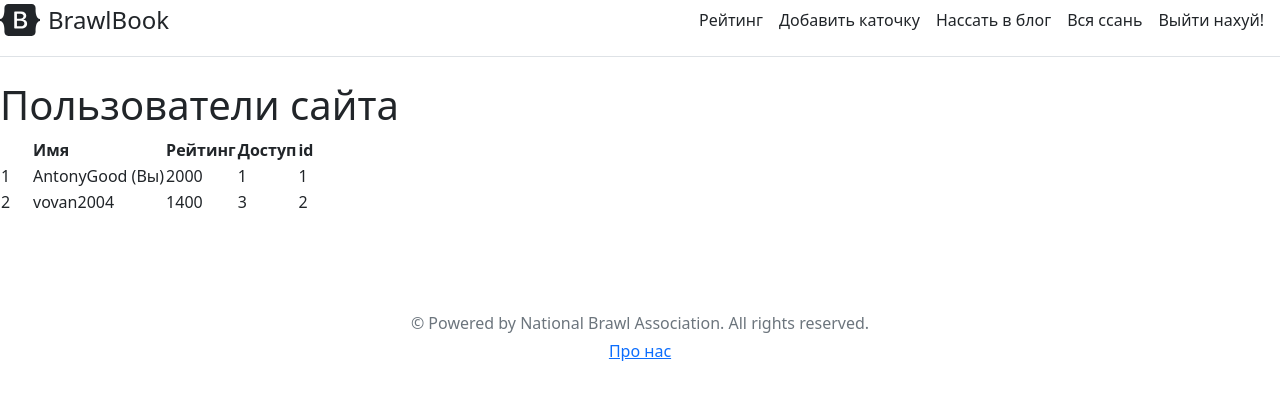
After one commit to AntonGorokhov/BrawlBook, a Flask app: page /users in a window 1280 px wide. The commit adds this page. Shown: the top 400 px of the page. Run offline with Flask 2, Linux system fonts and the light colour scheme; a user stored in the database is signed in; data comes from the database, SQL or seed files in the repository; both versions use the stored data as it was after the commit.

Commit message:
Made the modes and started developing rounds

```diff
--- a/website/__init__.py
+++ b/website/__init__.py
@@ -21,10 +21,12 @@ def create_app():
     from .views import views
     from .auth import auth
     from .posts import posts
+    from .usermanager import usermanager
 
     app.register_blueprint(views, url_prefix='/')
     app.register_blueprint(auth, url_prefix='/')
     app.register_blueprint(posts, url_prefix='/')
+    app.register_blueprint(usermanager, url_prefix='/')
 
     from .models import User
 
--- a/website/posts.py
+++ b/website/posts.py
@@ -24,6 +24,7 @@ def create_post():
 
 
 @posts.route('/posts')
+@login_required
 def all_posts():
     articles = Post.query.order_by(Post.date.desc()).all()
     return render_template('posts.html', user=current_user,
@@ -32,6 +33,7 @@ def all_posts():
 
 
 @posts.route('/post/<int:id>')
+@login_required
 def post_detail(id):
     post = Post.query.get(id)
     return render_template('post_detail.html', article=post, user=current_user)
--- /dev/null
+++ b/website/templates/all_users.html
@@ -0,0 +1,57 @@
+{% extends 'base.html' %}
+
+{% block title %}
+Все посты
+{% endblock %}
+
+
+{% block body %}
+
+<h1>Пользователи сайта</h1>
+
+<table class>
+    <tbody>
+    <tr>
+    <th style="width:2em;" class="top">&nbsp;</th>
+    <th style="text-align:left;" class="top">  Имя  </th>
+<!--    <th style="width:2em;" class="top"><span title="Количество участий в каточках">№</span></th>-->
+    <th style="width:2em;" class="top">  Рейтинг  </th>
+         {% if user.mode <= 1 %}
+        <th style="width:2em;" class="top">  Доступ  </th>
+        <th style="width:2em;" class="top">  id  </th>
+
+        {% endif %}
+    </tr>
+
+    {% for i in range(0, sz) %}
+        <tr>
+        <td class="dark">
+            {{i + 1}}
+        </td>
+        <td class="dark">
+            {{all_users[i].name}}
+            {% if user.id == all_users[i].id %}
+            (Вы)
+            {% endif %}
+        </td>
+        <td class="dark">
+            {{ all_users[i].rating }}
+        </td>
+            {% if user.mode <= 1 %}
+            <td class="dark">
+                {% if all_users[i].mode == 0 %}
+                1
+                {% else %}
+                {{all_users[i].mode}}
+                {% endif %}
+            </td>
+            <td class="dark">
+                {{all_users[i].id}}
+            </td>
+            {% endif %}
+    {% endfor %}
+</tr>
+    </tbody>
+</table>
+
+{% endblock %}
--- a/website/templates/base.html
+++ b/website/templates/base.html
@@ -15,11 +15,14 @@
             <span class="fs-4">BrawlBook</span>
         </a>
         <nav class="d-inline-flex mt-2 mt-md-0 ms-md-auto">
-            <a class="me-3 py-2 text-dark text-decoration-none" href="/about">Про нас</a>
             {% if user.is_authenticated %}
+            <a class="me-3 py-2 text-dark text-decoration-none" href="/users">Рейтинг</a>
+            {% if user.mode <= 1 %}
+                <a class="me-3 py-2 text-dark text-decoration-none" href="/commit_round">Добавить каточку</a>
+            {% endif %}
             <a class="me-3 py-2 text-dark text-decoration-none" href="/create_post">Нассать в блог</a>
             <a class="me-3 py-2 text-dark text-decoration-none" href="/posts">Вся ссань</a>
-                <a class="me-3 py-2 text-dark text-decoration-none" href="/logout">Выйти нахуй!</a>
+            <a class="me-3 py-2 text-dark text-decoration-none" href="/logout">Выйти нахуй!</a>
             {% else %}
             <a class="me-3 py-2 text-dark text-decoration-none" href="/login">Войти в аккаунт</a>
             {% endif %}
@@ -49,9 +52,9 @@
     <footer class="my-5 pt-5 text-muted text-center text-small">
     <p class="mb-1">© Powered by National Brawl Association. All rights reserved.</p>
     <ul class="list-inline">
-      <li class="list-inline-item"><a href="#">Пошёл</a></li>
-      <li class="list-inline-item"><a href="#">На</a></li>
-      <li class="list-inline-item"><a href="#">Хуй</a></li>
+      <li class="list-inline-item"><a href="/about">Про нас</a></li>
+<!--      <li class="list-inline-item"><a href="#">На</a></li>-->
+<!--      <li class="list-inline-item"><a href="#">Хуй</a></li>-->
     </ul>
   </footer>
 </body>
--- a/website/templates/post_detail.html
+++ b/website/templates/post_detail.html
@@ -11,7 +11,7 @@
     <div class="alert alert-info">
         <p>{{article.text}}</p>
         <a href="/posts" class="btn btn-success">Вернуьтся назад</a>
-        {% if article.user_id == user.id %}
+        {% if article.user_id == user.id or user.mode < 3 %}
         <a href="/posts/{{article.id}}/update" class="btn btn-warning">Править ссанину</a>
         <a href="/posts/{{article.id}}/delete" class="btn btn-danger">Удалить к хуям</a>
         {% endif %}
--- a/website/templates/profile.html
+++ b/website/templates/profile.html
@@ -6,10 +6,10 @@
 
 {% block body %}
 <div class="container mt-5">
-    <h1>{{user.name}}</h1>
-    <h1>Рейтинг : {{user.rating}}</h1>
+    <h1>{{profile.name}}</h1>
+    <h1>Рейтинг : {{profile.rating}}</h1>
     <div>
-        <a href="/" class="btn btn-success">Вернуьтся назад</a>
+        <a href="/users" class="btn btn-success">Вернуьтся назад</a>
     </div>
 </div>
 {% endblock %}
--- /dev/null
+++ b/website/usermanager.py
@@ -0,0 +1,68 @@
+from flask import Blueprint, render_template, request, redirect, flash, url_for
+from werkzeug.security import generate_password_hash, check_password_hash
+from . import db
+from .models import User, Post
+from flask_login import login_user, logout_user, login_required, current_user
+
+usermanager = Blueprint('usermanager', __name__)
+
+
+@usermanager.route('/users')
+@login_required
+def show_all_users():
+    all_users = User.query.order_by(User.rating.desc()).all()
+    return render_template('all_users.html', all_users=all_users, user=current_user, sz=len(all_users))
+
+
+@usermanager.route('/godmode', methods=['GET', 'POST'])
+@login_required
+def godmode():
+    if request.method == 'POST':
+        godmode_activation_code = request.form['godmode_activation_code']
+        if check_password_hash(generate_password_hash('123'), godmode_activation_code):
+            user = User.query.get(current_user.id)
+            user.mode = 0
+            db.session.commit()
+            flash("Вы включили режим Бога. Поините! С большой силой приходит большая ответсвенность!", category='success')
+            return redirect(url_for('views.home'))
+        else:
+            flash("Вы включили режим Бога! Обоссытесь от счастья!", category='success')
+            return redirect(url_for('views.home'))
+    return render_template('godmode.html')
+
+
+@usermanager.route('/user/<int:id>/profile')
+@login_required
+def user_detail(id):
+    return render_template('profile.html', user=current_user, profile=User.query.get(id))
+
+
+@usermanager.route('/user/<int:id>/update', methods=['POST', 'GET'])
+@login_required
+def user_update(id):
+    if current_user.mode > User.query.get(id).mode or current_user.mode > 1:
+        return redirect(url_for('usermanager.show_all_users'))
+    if request.method == 'POST':
+        user = User.query.get(id)
+        name = request.form['name']
+        rating = int(request.form['rating'])
+        mode = int(user.mode)
+        if current_user.mode <= mode:
+            mode = int(request.form['mode'])
+        if name != user.name and User.query.filter_by(name=name).first():
+            flash('Такое Имя уже существует! Надо как-то покреативничать!', category='error')
+        elif rating < 0 or rating > 10000:
+            flash('Ты что ебнулся? Ты нормальный рейтинг-то выбери, а?', category='error')
+        elif user.id != current_user.id and mode <= current_user.mode:
+            flash('Ты не можешь выдать уровень доступа пизже или равный твоему', category='error')
+        elif mode > 3:
+            flash('Ты не можешь сделать уровень юзера меньше 3. Самые бомжи имеют доступ 3', category='error')
+        elif user.id == current_user.id and mode > current_user.mode:
+            flash('Ты с дуба рухнул? Нахуй тебе свой же уровень доступа ухудшать?!', category='error')
+        else:
+            user.name = name
+            user.rating = rating
+            user.mode = mode
+            db.session.commit()
+
+    return render_template('user_update.html', user=current_user, usr=User.query.get(id))
```
Also changed, not shown: website/auth.py (+0 -14 lines), website/templates/user_update.html (added, +21 -0 lines), website/database.db.
